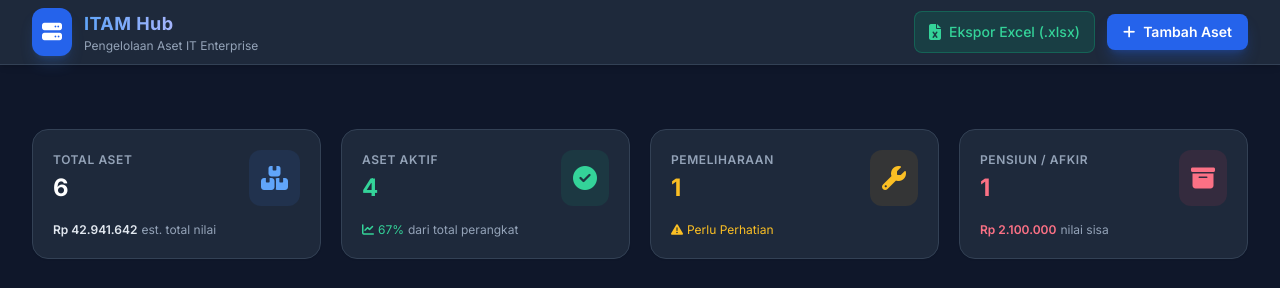
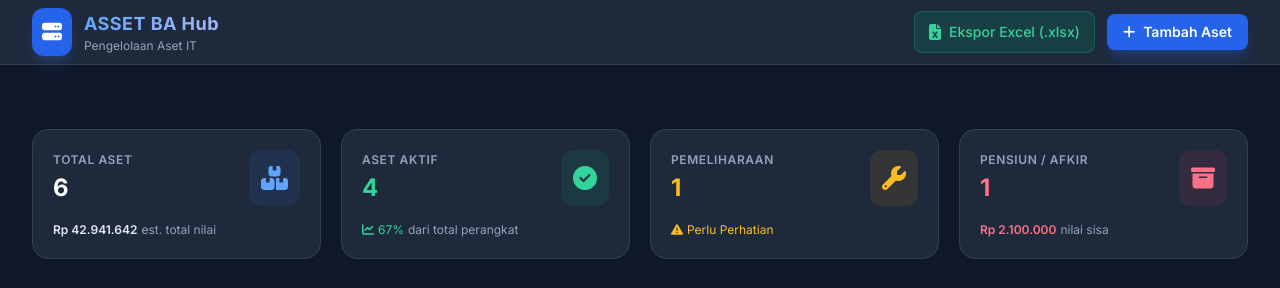
Before and after one commit to naufalasa/aset-it-BA, a plain HTML site: page index.html in a window 1280 px wide. Shown: the top 288 px of the page. Drawn offline with nearby package versions, Linux system fonts and the light colour scheme.

Commit message:
Update index.html

```diff
--- a/index.html
+++ b/index.html
@@ -3,7 +3,7 @@
 <head>
     <meta charset="UTF-8">
     <meta name="viewport" content="width=device-width, initial-scale=1.0">
-    <title>Sistem Pengelolaan Aset IT Online</title>
+    <title>Sistem Pengelolaan Aset IT </title>
     <!-- Tailwind CSS CDN -->
     <script src="https://cdn.tailwindcss.com"></script>
     <script>
@@ -66,8 +66,8 @@
                         <i class="fa-solid fa-server text-xl"></i>
                     </div>
                     <div>
-                        <span class="font-bold text-lg tracking-wide bg-gradient-to-r from-blue-400 to-indigo-300 bg-clip-text text-transparent">ITAM Hub</span>
-                        <span class="text-xs block text-slate-400">Pengelolaan Aset IT Enterprise</span>
+                        <span class="font-bold text-lg tracking-wide bg-gradient-to-r from-blue-400 to-indigo-300 bg-clip-text text-transparent">ASSET BA Hub</span>
+                        <span class="text-xs block text-slate-400">Pengelolaan Aset IT</span>
                     </div>
                 </div>
 
```
